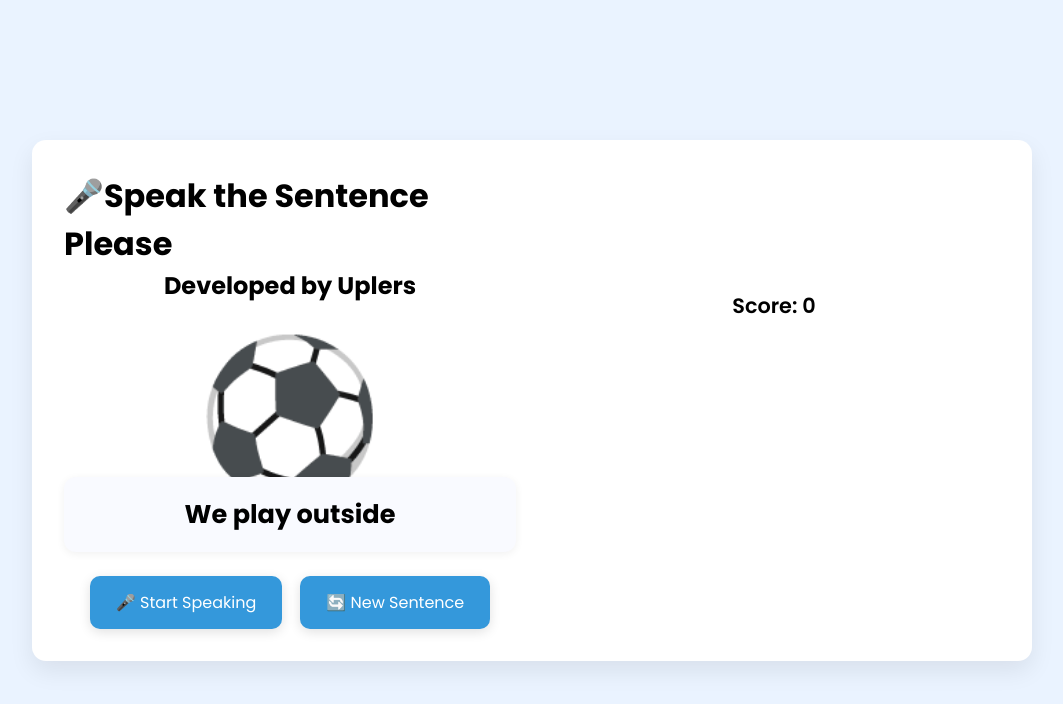
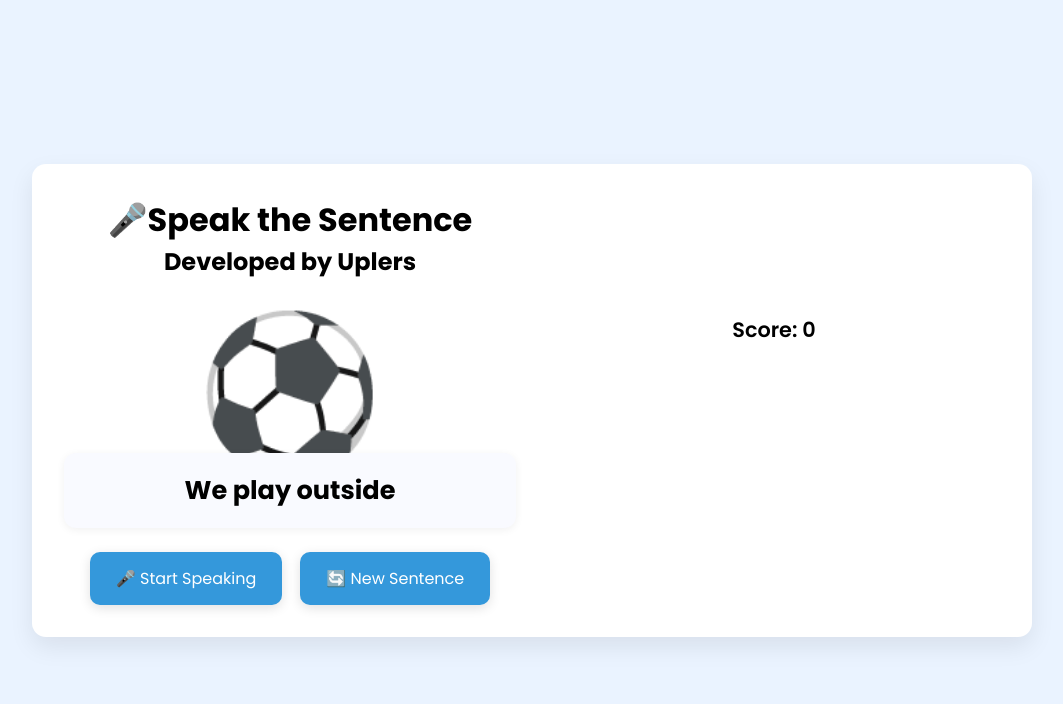
Before and after one commit to deepakuplers/speechapp, a plain HTML site: page index.html in a window 1280 px wide. Shown: the whole page, without its empty margins (108-1171 px from the left). Drawn offline with Linux system fonts and the light colour scheme.

Commit message:
original

```diff
--- a/index.html
+++ b/index.html
@@ -65,7 +65,7 @@ button:disabled{background:#a9c5df;transform:none;cursor:not-allowed}
 <div class="box">
   <!-- LEFT SIDE -->
   <div id="left">
-    <h1>🎤Speak the Sentence Please</h1>
+    <h1>🎤Speak the Sentence</h1>
     <h2>Developed by Uplers</h2>
 
     <div id="image">🍎</div>
```
